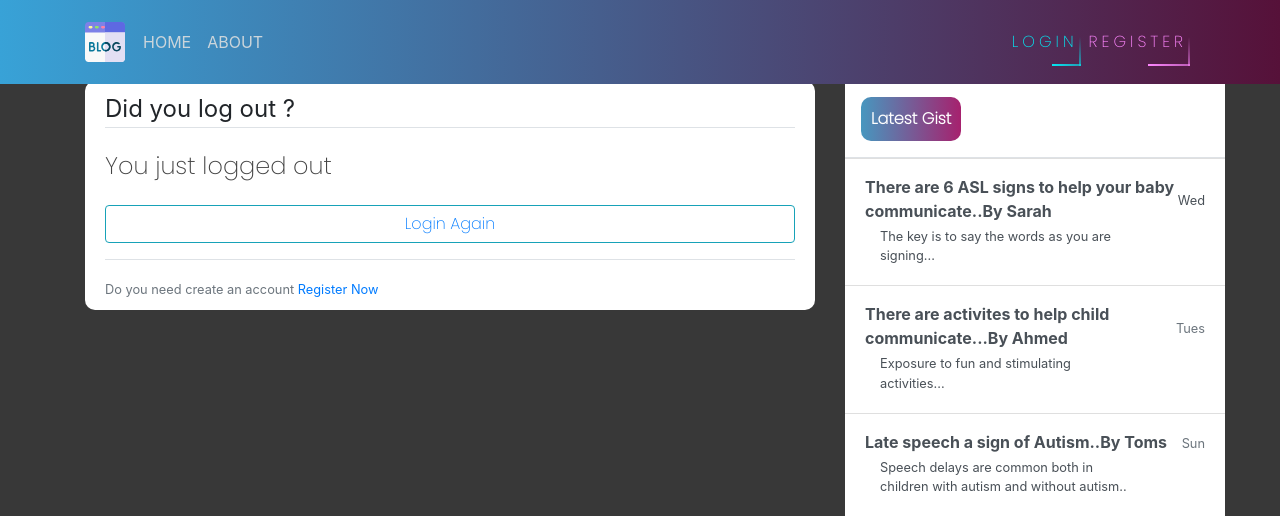
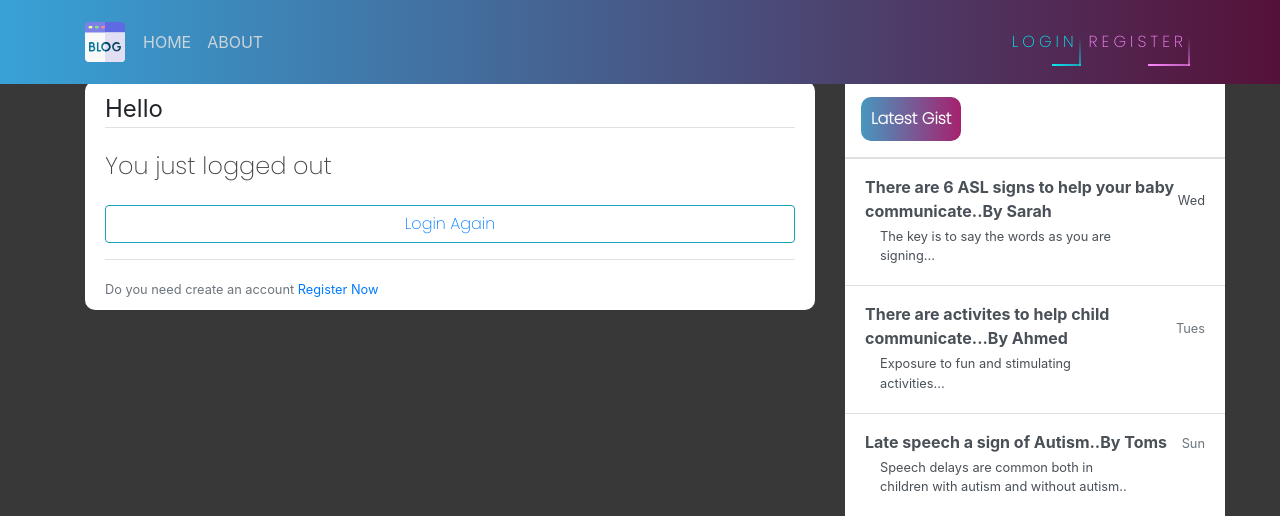
Before and after one commit to Menna-Shamloul/Django_speechblog, a Django app: page /logout/ in a window 1280 px wide. Shown: the top 516 px of the page. Run offline with Django 4.2, Linux system fonts and the light colour scheme; some libraries are stand-ins or nearby versions.

Commit message:
change legend in logout.html

```diff
--- a/users/templates/users/logout.html
+++ b/users/templates/users/logout.html
@@ -6,7 +6,7 @@
         <form action="" method="post">
             {% csrf_token %}
             <fieldset class="form-group">
-                <legend class="border-bottom mb-4">Did you log out ?</legend>
+                <legend class="border-bottom mb-4">Hello</legend>
                 <h4>You just logged out</h4>
 
             </fieldset>
```
